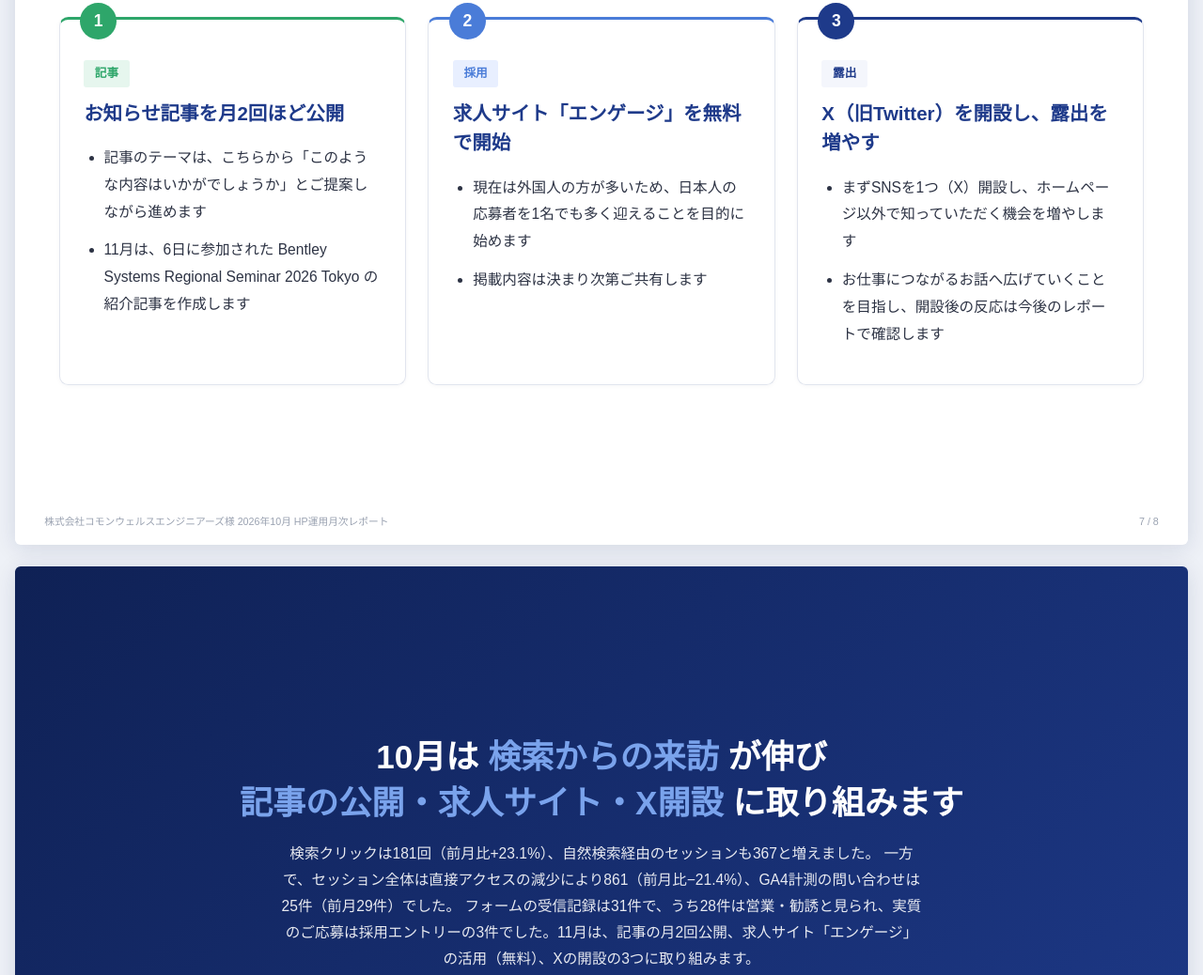
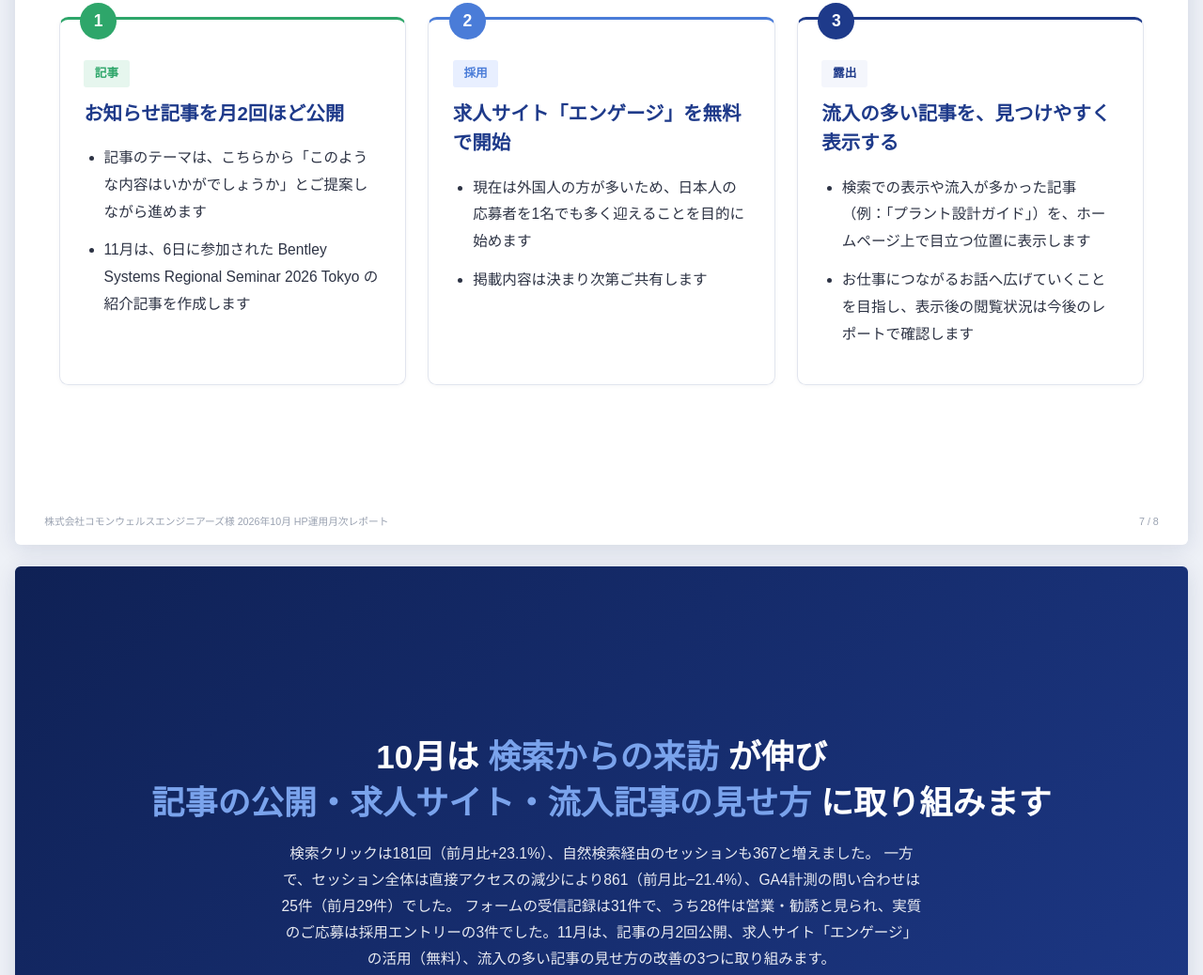
Before and after one commit to hoshizaemonn/Commonwealth-Engineers, a plain HTML site: page reports/2026-10.html in a window 1280 px wide. Shown: the part 4498-5536 px from the top of the page at 94% size. Drawn offline with Linux system fonts and the light colour scheme.

Commit message:
CEC: 10月レポート 11月の取り組み3つ目をX開設から流入記事の見せ方に変更 (#3)
Co-authored-by: Claude Sonnet 5.5 <noreply@anthropic.com>

```diff
--- a/reports/2026-10.html
+++ b/reports/2026-10.html
@@ -592,10 +592,10 @@
       <div class="action-card">
         <div class="num-badge">3</div>
         <div class="tag">露出</div>
-        <div class="title">X（旧Twitter）を開設し、露出を増やす</div>
+        <div class="title">流入の多い記事を、見つけやすく表示する</div>
         <ul>
-          <li>まずSNSを1つ（X）開設し、ホームページ以外で知っていただく機会を増やします</li>
-          <li>お仕事につながるお話へ広げていくことを目指し、開設後の反応は今後のレポートで確認します</li>
+          <li>検索での表示や流入が多かった記事（例：「プラント設計ガイド」）を、ホームページ上で目立つ位置に表示します</li>
+          <li>お仕事につながるお話へ広げていくことを目指し、表示後の閲覧状況は今後のレポートで確認します</li>
         </ul>
       </div>
     </div>
@@ -608,11 +608,11 @@
 
 <!-- SLIDE 8 : CLOSING -->
 <div class="slide closing">
-  <h2>10月は <span class="accent">検索からの来訪</span> が伸び<br><span class="accent">記事の公開・求人サイト・X開設</span> に取り組みます</h2>
+  <h2>10月は <span class="accent">検索からの来訪</span> が伸び<br><span class="accent">記事の公開・求人サイト・流入記事の見せ方</span> に取り組みます</h2>
   <div class="lead">
     検索クリックは181回（前月比+23.1%）、自然検索経由のセッションも367と増えました。
     一方で、セッション全体は直接アクセスの減少により861（前月比−21.4%）、GA4計測の問い合わせは25件（前月29件）でした。
-    フォームの受信記録は31件で、うち28件は営業・勧誘と見られ、実質のご応募は採用エントリーの3件でした。11月は、記事の月2回公開、求人サイト「エンゲージ」の活用（無料）、Xの開設の3つに取り組みます。
+    フォームの受信記録は31件で、うち28件は営業・勧誘と見られ、実質のご応募は採用エントリーの3件でした。11月は、記事の月2回公開、求人サイト「エンゲージ」の活用（無料）、流入の多い記事の見せ方の改善の3つに取り組みます。
   </div>
   <div class="signoff">
     <strong>株式会社 斗（hishaku）</strong><br>
```
